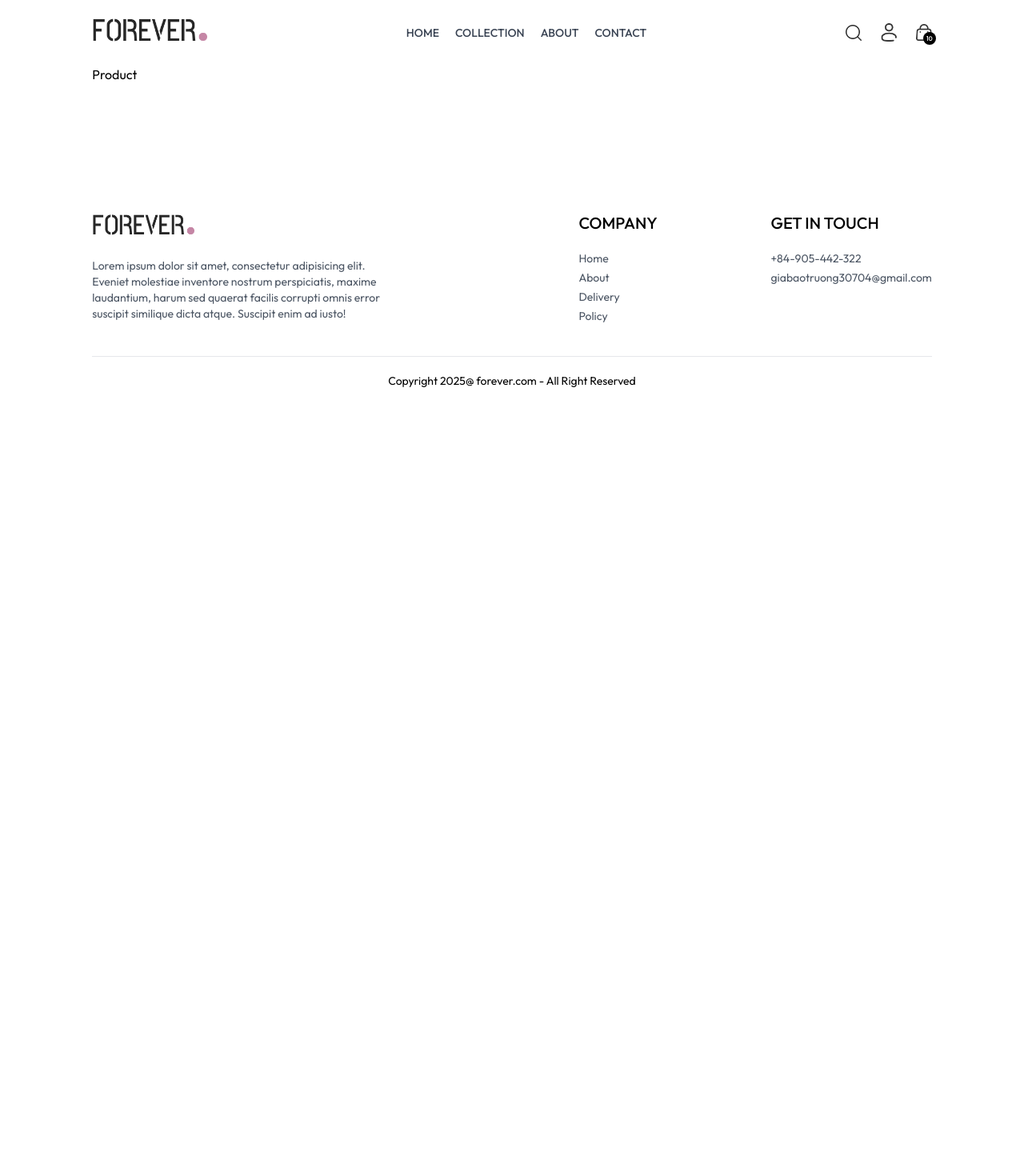
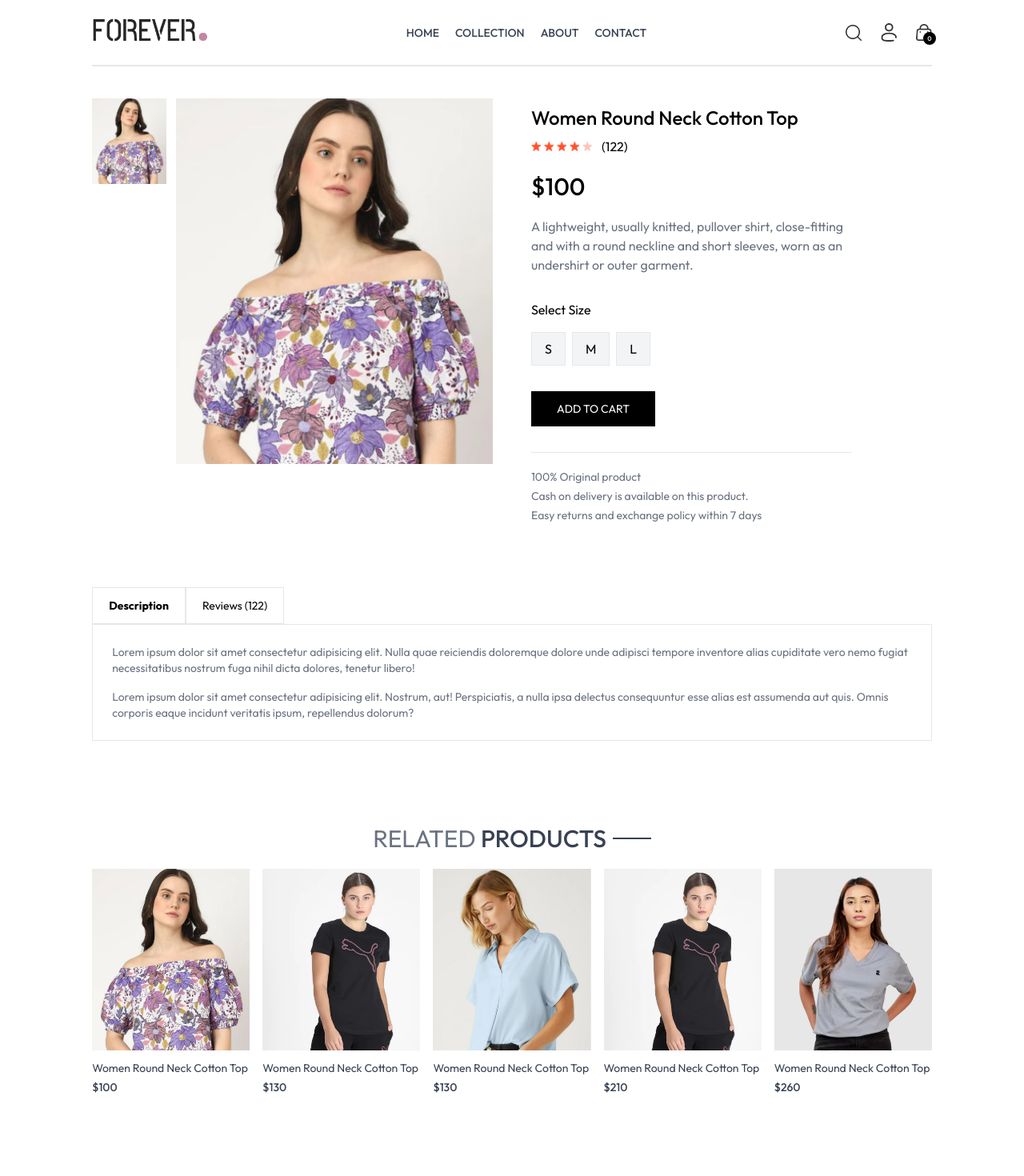
Before and after one commit to GiaBaoTruong307/Ecommerce-Website, a React (Vite) app: page /product/aaaaa in a window 1280 px wide. Shown: the top 1470 px of the page at 80% size. Before the commit the page ends 800 px from the top, so only its background shows below. Built offline with nearby package versions, Linux system fonts and the light colour scheme.

Commit message:
Refactor code structure for improved readability and maintainability

```diff
--- a/package.json
+++ b/package.json
@@ -19,7 +19,8 @@
   "dependencies": {
     "react": "^19.2.0",
     "react-dom": "^19.2.0",
-    "react-router-dom": "^7.9.6"
+    "react-router-dom": "^7.9.6",
+    "react-toastify": "^11.0.5"
   },
   "devDependencies": {
     "@eslint/js": "^9.39.1",
--- a/src/App.tsx
+++ b/src/App.tsx
@@ -11,10 +11,12 @@ import Orders from './pages/Orders'
 import Navbar from './components/Navbar'
 import Footer from './components/Footer'
 import SearchBar from './components/SearchBar'
+import { ToastContainer } from 'react-toastify'
 
 function App() {
   return (
     <div className="px-4 sm:px-[5vw] md:px-[7vw] lg:px-[9vw]">
+      <ToastContainer />
       <Navbar />
       <SearchBar />
       <Routes>
@@ -22,7 +24,7 @@ function App() {
         <Route path="/collection" element={<Collection />} />
         <Route path="/about" element={<About />} />
         <Route path="/contact" element={<Contact />} />
-        <Route path="/product/:productId" element={<Product />} />
+        <Route path="/product/:id" element={<Product />} />
         <Route path="/cart" element={<Cart />} />
         <Route path="/login" element={<Login />} />
         <Route path="/place-order" element={<PlaceOrder />} />
--- a/src/components/BestSeller.tsx
+++ b/src/components/BestSeller.tsx
@@ -10,7 +10,7 @@ const BestSeller = () => {
   const [bestSeller, setBestSeller] = useState<Product[]>([])
 
   useEffect(() => {
-    const bestProduct = products.filter((item: any) => item.bestseller)
+    const bestProduct = products.filter((item: Product) => item.bestseller)
     setBestSeller(bestProduct.slice(0, 5))
   }, [])
 
@@ -29,7 +29,7 @@ const BestSeller = () => {
         {bestSeller.map((item, index) => (
           <ProductItem
             key={index}
-            id={item._id}
+            id={item.id}
             name={item.name}
             image={item.image}
             price={item.price}
--- a/src/components/LatestCollection.tsx
+++ b/src/components/LatestCollection.tsx
@@ -24,11 +24,11 @@ const LatestCollection = () => {
       </div>
 
       {/* Rendering Products */}
-      <div className="md:grid-col-4 grid grid-cols-2 gap-4 gap-y-6 sm:grid-cols-3 lg:grid-cols-5">
+      <div className="grid grid-cols-2 gap-4 gap-y-6 sm:grid-cols-3 md:grid-cols-4 lg:grid-cols-5">
         {latestProducts.map((item, index) => (
           <ProductItem
             key={index}
-            id={item._id}
+            id={item.id}
             image={item.image}
             name={item.name}
             price={item.price}
--- a/src/components/Navbar.tsx
+++ b/src/components/Navbar.tsx
@@ -6,7 +6,7 @@ import { ShopContext } from '../context/ShopContext'
 const Navbar = () => {
   const [visible, setVisible] = useState(false)
 
-  const { setShowSearch } = useContext(ShopContext)!
+  const { setShowSearch, getCartCount } = useContext(ShopContext)!
 
   return (
     <div className="flex items-center justify-between py-5 font-medium">
@@ -43,7 +43,7 @@ const Navbar = () => {
 
         <div className="group relative">
           <img src={assets.profile_icon} className="w-5 cursor-pointer" alt="" />
-          <div className="dropdown-menu absolute right-0 hidden pt-4 group-hover:block">
+          <div className="absolute right-0 hidden pt-4 group-hover:block">
             <div className="flex w-36 flex-col gap-2 rounded bg-slate-100 px-5 py-3 text-gray-500">
               <p className="cursor-pointer hover:text-black">My Profile</p>
               <p className="cursor-pointer hover:text-black">Orders</p>
@@ -54,7 +54,7 @@ const Navbar = () => {
         <Link to="/cart" className="relative">
           <img src={assets.cart_icon} className="w-5 min-w-5" alt="" />
           <p className="absolute bottom-[-5px] right-[-5px] aspect-square w-4 rounded-full bg-black text-center text-[8px] leading-4 text-white">
-            10
+            {getCartCount()}
           </p>
         </Link>
         <img
--- /dev/null
+++ b/src/components/RelatedProducts.tsx
@@ -0,0 +1,46 @@
+import { useContext, useEffect, useState } from 'react'
+import { ShopContext, type Product } from '../context/ShopContext'
+import Title from './Title'
+import ProductItem from './ProductItem'
+
+interface Props {
+  category: string
+  subCategory: string
+}
+
+const RelatedProducts = ({ category, subCategory }: Props) => {
+  const { products } = useContext(ShopContext)!
+  const [related, setRelated] = useState<Product[]>([])
+
+  useEffect(() => {
+    if (products.length > 0) {
+      let productsCopy = products.slice()
+
+      productsCopy = productsCopy.filter(
+        (item) => item.category === category && item.subCategory === subCategory
+      )
+      setRelated(productsCopy)
+    }
+  }, [products])
+
+  return (
+    <div className="my-24">
+      <div className="py-2 text-center text-3xl">
+        <Title text1="RELATED" text2="PRODUCTS" />
+      </div>
+      <div className="grid grid-cols-2 gap-4 gap-y-6 sm:grid-cols-3 md:grid-cols-4 lg:grid-cols-5">
+        {related.slice(0, 5).map((item, index) => (
+          <ProductItem
+            key={index}
+            id={item.id}
+            name={item.name}
+            price={item.price}
+            image={item.image}
+          />
+        ))}
+      </div>
+    </div>
+  )
+}
+
+export default RelatedProducts
--- a/src/context/ShopContext.tsx
+++ b/src/context/ShopContext.tsx
@@ -1,12 +1,13 @@
-import { createContext, useState, type ReactNode } from 'react'
+import { createContext, useEffect, useState, type ReactNode } from 'react'
 import { products } from '../assets/assets'
+import { toast } from 'react-toastify'
 
 export interface Product {
-  _id: string
+  id: string
   name: string
   description: string
   price: number
-  image: any[]
+  image: string[]
   category: string
   subCategory: string
   sizes: string[]
@@ -22,6 +23,9 @@ interface ShopContextType {
   setSearch: (search: string) => void
   showSearch: boolean
   setShowSearch: (show: boolean) => void
+  cartItems: CartItems
+  addToCart: (itemId: string, size: string) => Promise<void>
+  getCartCount: () => number
 }
 
 export const ShopContext = createContext<ShopContextType | null>(null)
@@ -30,11 +34,54 @@ interface ShopContextProviderProps {
   children: ReactNode
 }
 
+interface CartItems {
+  [itemId: string]: {
+    [size: string]: number
+  }
+}
 const ShopContextProvider = ({ children }: ShopContextProviderProps) => {
   const currency = '$'
   const delivery_fee = 10
   const [search, setSearch] = useState('')
   const [showSearch, setShowSearch] = useState(false)
+  const [cartItems, setCartItems] = useState<CartItems>({})
+
+  const addToCart = async (itemId: string, size: string) => {
+    if (!size) {
+      toast.error('Please select a size before adding to cart.')
+      return
+    }
+
+    const cartData = structuredClone(cartItems)
+
+    if (!cartData[itemId]) {
+      cartData[itemId] = {}
+    }
+
+    if (!cartData[itemId][size]) {
+      cartData[itemId][size] = 1
+    } else {
+      cartData[itemId][size] += 1
+    }
+
+    setCartItems(cartData)
+  }
+
+  useEffect(() => {
+    console.log('Cart Items Updated:', cartItems)
+  }, [cartItems])
+
+  const getCartCount = () => {
+    let totalCount = 0
+    for (const items in cartItems) {
+      for (const item in cartItems[items]) {
+        if (cartItems[items][item] > 0) {
+          totalCount += cartItems[items][item]
+        }
+      }
+    }
+    return totalCount
+  }
 
   const value: ShopContextType = {
     products,
@@ -44,6 +91,9 @@ const ShopContextProvider = ({ children }: ShopContextProviderProps) => {
     setSearch,
     showSearch,
     setShowSearch,
+    cartItems,
+    addToCart,
+    getCartCount,
   }
 
   return <ShopContext.Provider value={value}>{children}</ShopContext.Provider>
--- a/src/index.css
+++ b/src/index.css
@@ -18,6 +18,10 @@ a.active hr {
   font-style: normal;
 }
 
+::-webkit-scrollbar {
+  display: none;
+}
+
 @media (max-width: 640px) {
   a.active {
     background-color: black;
--- a/src/pages/Collection.tsx
+++ b/src/pages/Collection.tsx
@@ -167,7 +167,7 @@ const Collection = () => {
             <ProductItem
               key={index}
               name={item.name}
-              id={item._id}
+              id={item.id}
               price={item.price}
               image={item.image}
             />
--- a/src/pages/Product.tsx
+++ b/src/pages/Product.tsx
@@ -1,5 +1,125 @@
+import { useContext, useEffect, useState } from 'react'
+import { useParams } from 'react-router-dom'
+import { ShopContext, type Product as ProductType } from '../context/ShopContext'
+import { assets } from '../assets/assets'
+import RelatedProducts from '../components/RelatedProducts'
+
 const Product = () => {
-  return <div>Product</div>
+  const { id } = useParams<{ id: string }>()
+  const { products, currency, addToCart } = useContext(ShopContext)!
+  const [productData, setProductData] = useState<ProductType | null>(null)
+  const [image, setImage] = useState<string>('')
+  const [size, setSize] = useState<string>('')
+
+  const fetchProductData = async () => {
+    products.map((item) => {
+      {
+        if (item.id === id) {
+          setProductData(item)
+          setImage(item.image[0])
+        }
+      }
+    })
+  }
+
+  useEffect(() => {
+    fetchProductData()
+  }, [id, products])
+
+  return productData ? (
+    <div className="border-t-2 pt-10 opacity-100 transition-opacity duration-500 ease-in">
+      {/* Product Data */}
+      <div className="flex flex-col gap-12 sm:flex-row sm:gap-12">
+        {/* Product Images */}
+        <div className="flex flex-1 flex-col-reverse gap-3 sm:flex-row">
+          <div className="flex w-full justify-between overflow-x-auto sm:w-[18.7%] sm:flex-col sm:justify-normal sm:overflow-y-scroll">
+            {productData.image.map((item, index) => (
+              <img
+                key={index}
+                src={item}
+                className="w-[24%] shrink-0 cursor-pointer sm:mb-3 sm:w-full"
+                onClick={() => setImage(item)}
+              />
+            ))}
+          </div>
+          <div className="w-full sm:w-4/5">
+            <img className="h-auto w-full" src={image} alt="" />
+          </div>
+        </div>
+
+        {/* Product Info */}
+        <div className="flex-1">
+          <h1 className="mt-2 text-2xl font-medium">{productData.name}</h1>
+          <div className="mt-2 flex items-center gap-1">
+            <img src={assets.star_icon} alt="" className="w-3" />
+            <img src={assets.star_icon} alt="" className="w-3" />
+            <img src={assets.star_icon} alt="" className="w-3" />
+            <img src={assets.star_icon} alt="" className="w-3" />
+            <img src={assets.star_dull_icon} alt="" className="w-3" />
+            <p className="pl-2">(122)</p>
+          </div>
+          <p className="mt-5 text-3xl font-medium">
+            {currency}
+            {productData.price}
+          </p>
+          <p className="mt-5 text-gray-500 md:w-4/5">{productData.description}</p>
+          <div className="my-8 flex flex-col gap-4">
+            <p>Select Size</p>
+            <div className="flex gap-2">
+              {productData.sizes.map((item, index) => (
+                <button
+                  onClick={() => setSize(item)}
+                  key={index}
+                  className={`border bg-gray-100 px-4 py-2 ${
+                    item === size ? 'border-orange-500' : ''
+                  }`}
+                >
+                  {item}
+                </button>
+              ))}
+            </div>
+          </div>
+          <button
+            onClick={() => addToCart(productData.id, size)}
+            className="bg-black px-8 py-3 text-sm text-white active:bg-gray-700"
+          >
+            ADD TO CART
+          </button>
+          <hr className="mt-8 sm:w-4/5" />
+          <div className="mt-5 flex flex-col gap-1 text-sm text-gray-500">
+            <p>100% Original product</p>
+            <p>Cash on delivery is available on this product.</p>
+            <p>Easy returns and exchange policy within 7 days</p>
+          </div>
+        </div>
+      </div>
+
+      {/* Description & Review Section */}
+      <div className="mt-20">
+        <div className="flex">
+          <b className="border px-5 py-3 text-sm">Description</b>
+          <p className="border px-5 py-3 text-sm">Reviews (122)</p>
+        </div>
+        <div className="flex flex-col gap-4 border p-6 text-sm text-gray-500">
+          <p>
+            Lorem ipsum dolor sit amet consectetur adipisicing elit. Nulla quae reiciendis
+            doloremque dolore unde adipisci tempore inventore alias cupiditate vero nemo fugiat
+            necessitatibus nostrum fuga nihil dicta dolores, tenetur libero!
+          </p>
+          <p>
+            Lorem ipsum dolor sit amet consectetur adipisicing elit. Nostrum, aut! Perspiciatis, a
+            nulla ipsa delectus consequuntur esse alias est assumenda aut quis. Omnis corporis eaque
+            incidunt veritatis ipsum, repellendus dolorum?
+          </p>
+        </div>
+      </div>
+
+      {/* Display related products */}
+      <RelatedProducts category={productData.category} subCategory={productData.subCategory} />
+    </div>
+  ) : (
+    <div className="opacity-0"></div>
+  )
 }
 
 export default Product
```
Also changed, not shown: src/assets/assets.ts (+52 -52 lines), 2 other files (tests, documents, lock files or other folders).
